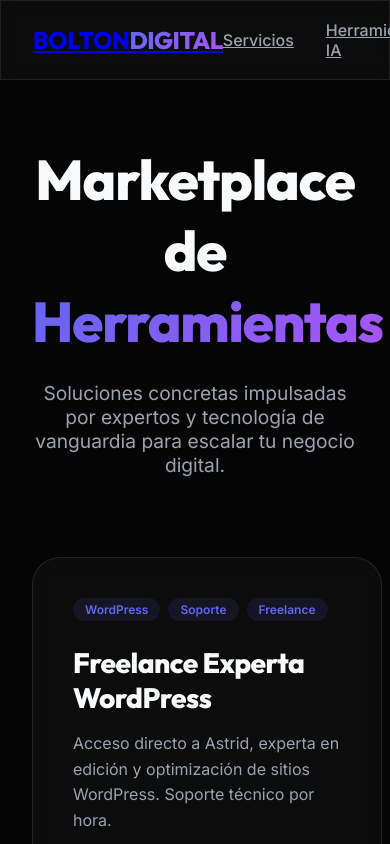
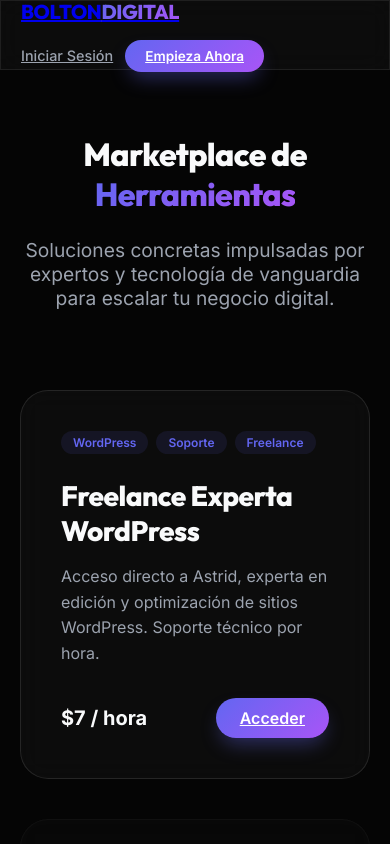
Before and after one commit to factualchile/boltondigital, a Next.js app: page /herramientas in a window 390 px wide. Shown: the top 844 px of the page. Built offline with nearby package versions, Linux system fonts and the light colour scheme; no server answers.

Commit message:
Add Logout functionality, user greeting, and responsive design for mobile

```diff
--- a/src/app/dashboard/admin-astrid/page.tsx
+++ b/src/app/dashboard/admin-astrid/page.tsx
@@ -160,7 +160,7 @@ export default function AstridAdminDashboard() {
                     <p style={{ color: 'var(--fg-muted)' }}>Gestión de solicitudes y registro de tiempos técnicos.</p>
                 </header>
 
-                <div style={{ display: 'grid', gridTemplateColumns: '1fr 350px', gap: '2rem' }}>
+                <div style={{ display: 'grid', gridTemplateColumns: 'repeat(auto-fit, minmax(300px, 1fr))', gap: '2rem' }}>
 
                     {/* Active Tickets List */}
                     <section>
@@ -188,7 +188,7 @@ export default function AstridAdminDashboard() {
                                 ))}
                             </div>
                         </div>
-                        <div className="glass" style={{ borderRadius: '24px', overflow: 'hidden' }}>
+                        <div className="glass table-responsive" style={{ borderRadius: '24px', overflow: 'hidden' }}>
                             <table style={{ width: '100%', borderCollapse: 'collapse', textAlign: 'left' }}>
                                 <thead>
                                     <tr style={{ borderBottom: '1px solid rgba(255,255,255,0.1)' }}>
--- a/src/app/dashboard/super-admin/page.tsx
+++ b/src/app/dashboard/super-admin/page.tsx
@@ -104,11 +104,11 @@ export default function SuperAdminDashboard() {
                     <MetricCard label="Tickets Activos" value={stats.activeTickets} />
                 </div>
 
-                <div style={{ display: 'grid', gridTemplateColumns: '1fr 400px', gap: '2rem' }}>
+                <div style={{ display: 'grid', gridTemplateColumns: 'repeat(auto-fit, minmax(300px, 1fr))', gap: '2rem' }}>
                     {/* Recent Activities */}
                     <section>
                         <h3 style={{ marginBottom: '1.5rem' }}>Registro de Movimientos (Astrid)</h3>
-                        <div className="glass" style={{ borderRadius: '24px', overflow: 'hidden' }}>
+                        <div className="glass table-responsive" style={{ borderRadius: '24px', overflow: 'hidden' }}>
                             <table style={{ width: '100%', borderCollapse: 'collapse', textAlign: 'left' }}>
                                 <thead>
                                     <tr style={{ borderBottom: '1px solid rgba(255,255,255,0.1)' }}>
--- a/src/app/globals.css
+++ b/src/app/globals.css
@@ -83,7 +83,52 @@ h3,
   padding: 0 2rem;
 }
 
+/* Responsive Table Wrapper */
+.table-responsive {
+  width: 100%;
+  overflow-x: auto;
+  -webkit-overflow-scrolling: touch;
+}
+
 /* Base Styles */
 section {
   padding: 8rem 0;
 }
+
+/* Media Queries */
+@media (max-width: 768px) {
+  :root {
+    --header-height: 70px;
+  }
+
+  .container {
+    padding: 0 1.25rem;
+  }
+
+  section {
+    padding: 4rem 0;
+  }
+
+  h1 {
+    font-size: 2.5rem !important;
+  }
+
+  h2 {
+    font-size: 2rem !important;
+  }
+
+  .nav-links {
+    gap: 0.75rem !important;
+  }
+
+  .nav-links span.user-greeting {
+    display: none;
+    /* Hide 'Hola [Name]' on small screens */
+  }
+}
+
+@media (max-width: 480px) {
+  h1 {
+    font-size: 2rem !important;
+  }
+}
--- a/src/components/Navbar.tsx
+++ b/src/components/Navbar.tsx
@@ -1,6 +1,49 @@
+'use client';
+
+import { useEffect, useState } from 'react';
 import Link from 'next/link';
+import { supabase } from '@/lib/supabase';
+import { useRouter } from 'next/navigation';
 
 export default function Navbar() {
+    const [user, setUser] = useState<any>(null);
+    const [profile, setProfile] = useState<any>(null);
+    const router = useRouter();
+
+    useEffect(() => {
+        const getUserData = async () => {
+            const { data: { user: authUser } } = await supabase.auth.getUser();
+            if (authUser) {
+                setUser(authUser);
+                const { data: profileData } = await supabase
+                    .from('profiles')
+                    .select('full_name')
+                    .eq('id', authUser.id)
+                    .single();
+                setProfile(profileData);
+            }
+        };
+
+        getUserData();
+
+        const { data: { subscription } } = supabase.auth.onAuthStateChange((_event, session) => {
+            if (session?.user) {
+                setUser(session.user);
+            } else {
+                setUser(null);
+                setProfile(null);
+            }
+        });
+
+        return () => subscription.unsubscribe();
+    }, []);
+
+    const handleLogout = async () => {
+        await supabase.auth.signOut();
+        router.push('/login');
+        router.refresh();
+    };
+
     return (
         <nav className="glass" style={{
             position: 'fixed',
@@ -15,18 +58,44 @@ export default function Navbar() {
                 display: 'flex',
                 justifyContent: 'space-between',
                 alignItems: 'center',
-                width: '100%'
+                width: '100%',
+                flexWrap: 'wrap',
+                gap: '1rem'
             }}>
-                <Link href="/" style={{ fontSize: '1.5rem', fontWeight: 800 }} className="font-heading">
+                <Link href="/" style={{ fontSize: '1.25rem', fontWeight: 800 }} className="font-heading">
                     BOLTON<span className="text-gradient">DIGITAL</span>
                 </Link>
 
-                <div style={{ display: 'flex', gap: '2rem', alignItems: 'center' }}>
-                    <Link href="#servicios" style={{ fontWeight: 500, color: 'var(--fg-muted)' }}>Servicios</Link>
-                    <Link href="#ia-tools" style={{ fontWeight: 500, color: 'var(--fg-muted)' }}>Herramientas IA</Link>
-                    <Link href="#contacto" className="btn-primary" style={{ padding: '0.5rem 1.5rem' }}>
-                        Empieza Ahora
-                    </Link>
+                <div style={{ display: 'flex', gap: '1rem', alignItems: 'center' }} className="nav-links">
+                    {user ? (
+                        <>
+                            <span style={{ fontSize: '0.85rem', color: 'var(--fg-muted)', fontWeight: 500 }} className="user-greeting">
+                                Hola, <span style={{ color: 'white', fontWeight: 600 }}>{profile?.full_name || user.email?.split('@')[0]}</span>
+                            </span>
+                            <button
+                                onClick={handleLogout}
+                                style={{
+                                    background: 'rgba(239, 68, 68, 0.1)',
+                                    color: '#ef4444',
+                                    border: '1px solid rgba(239, 68, 68, 0.2)',
+                                    padding: '0.4rem 1rem',
+                                    borderRadius: '8px',
+                                    fontSize: '0.85rem',
+                                    fontWeight: 600,
+                                    cursor: 'pointer'
+                                }}
+                            >
+                                Cerrar Sesión
+                            </button>
+                        </>
+                    ) : (
+                        <>
+                            <Link href="/login" style={{ fontSize: '0.9rem', color: 'var(--fg-muted)', fontWeight: 500 }}>Iniciar Sesión</Link>
+                            <Link href="/register" className="btn-primary" style={{ padding: '0.5rem 1.25rem', fontSize: '0.85rem' }}>
+                                Empieza Ahora
+                            </Link>
+                        </>
+                    )}
                 </div>
             </div>
         </nav>
```
Also changed, not shown: src/app/dashboard/freelance-wordpress/page.tsx (+8 -3 lines).
